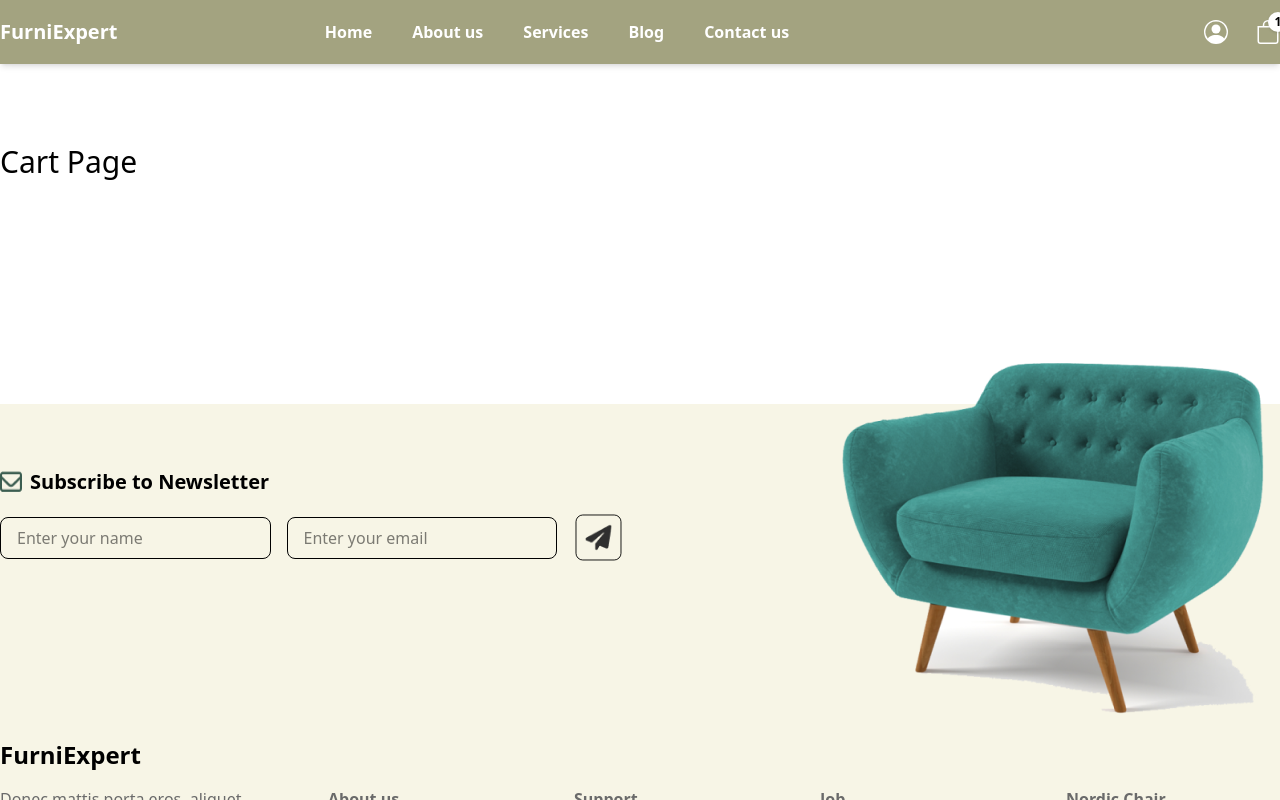
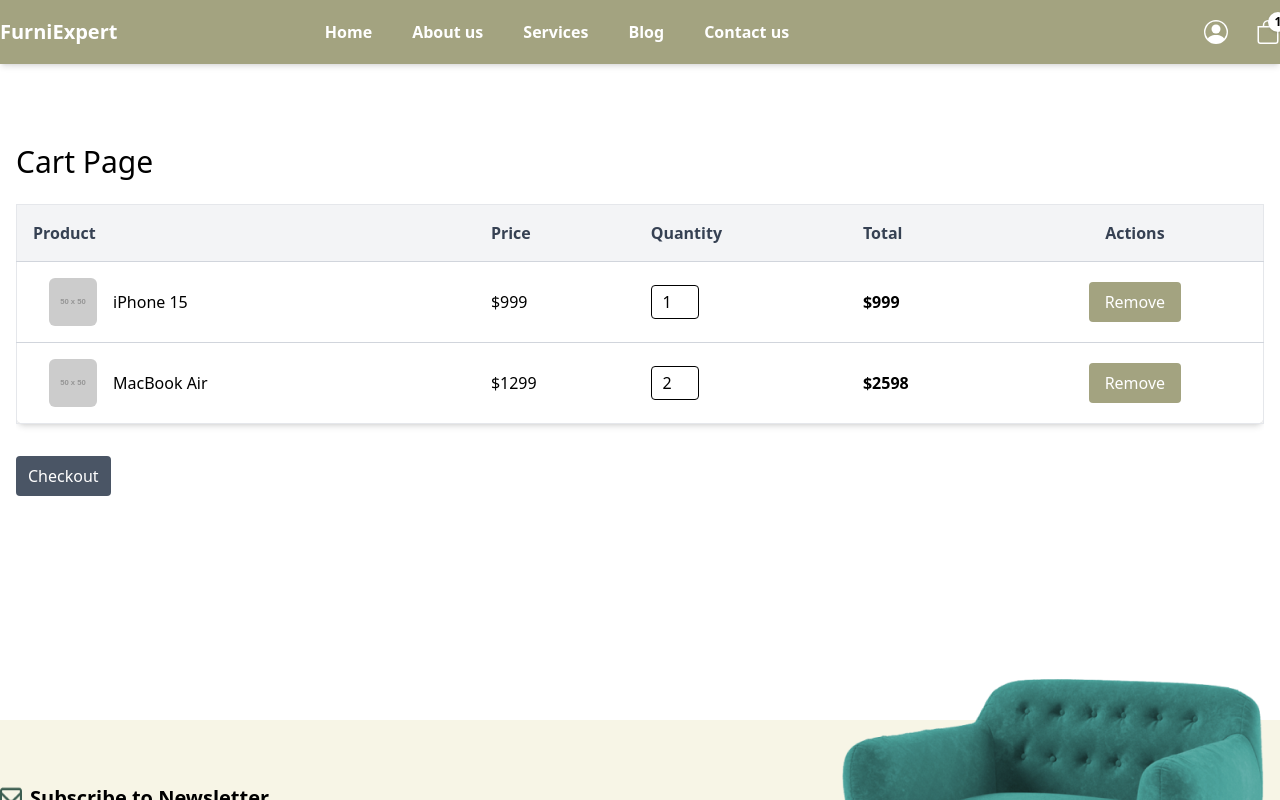
Before and after one commit to teddyvn2017/reactjs_bai3, a React (Vite) app: page /gio-hang in a window 1280 px wide. Shown: the top 800 px of the page. Built offline with nearby package versions, Linux system fonts and the light colour scheme.

Commit message:
kiểm tra page giỏ hàng

```diff
--- a/src/index.css
+++ b/src/index.css
@@ -12,7 +12,16 @@
       --mau_vien_xam: #c4c4c4;
       --mau_xanh:rgba(53,115,110,.3);
       --mau_xam_footer:#6a6a6a;
+      --mau_do:#a6171a;
     }
+}
+
+.bg__primary {
+    background-color: var(--mau_nen_primary);
+}
+
+.bg__vang_nhat {
+    background-color: var(--mau_vang_nhat);
 }
 
 .bg__header {
@@ -386,3 +395,8 @@
 .link__social:hover::after {
     width:100%;
 }
+
+/* Gio hang */
+.cart_remove {
+    background-color:var(--mau_do);
+}
--- a/src/pages/CartPage.jsx
+++ b/src/pages/CartPage.jsx
@@ -2,13 +2,63 @@
 import Layout from '../layouts/Layout';
 
 const CartPage = () => {
+
+  const cartItems = [
+    { id: 1, name: "iPhone 15", price: 999, quantity: 1, image: "https://placehold.co/50" },
+    { id: 2, name: "MacBook Air", price: 1299, quantity: 2, image: "https://placehold.co/50" },
+  ];
+
   return (
     <Layout>
-      <section className="mt-12 py-16">
-        <div className="grid container max-w-[1280px]">
-          <h2 className='text-3xl text-black'>Cart Page</h2>
-        </div>
-      </section>
+		<section className="mt-12 py-16">
+			<div className="grid container max-w-[1280px] mx-auto px-4">
+				<h2 className='text-3xl text-black mb-6'>Cart Page</h2>
+					<div className="overflow-x-auto">
+						<table className="w-full border border-gray-200 shadow-md rounded-lg">
+							<thead className="border-b">
+								<tr className="bg-gray-100 text-left text-gray-700">
+								<th className="p-4">Product</th>
+								<th className="p-4">Price</th>
+								<th className="p-4">Quantity</th>
+								<th className="p-4">Total</th>
+								<th className="p-4 text-center">Actions</th>
+								</tr>
+							</thead>
+							<tbody className="divide-y divide-gray-400 px-8">
+								{cartItems.map((item) => (
+								<tr key={item.id} className="border-t border-gray-300">
+									<td className="p-4 flex items-center space-x-4 px-8">
+										<img src={item.image} alt={item.name} className="w-12 h-12 rounded-md" />
+									<span>{item.name}</span>
+									</td>
+									<td className="p-4">${item.price}</td>
+									<td className="p-4">
+									<input
+										type="number"
+										min="1"
+										value={item.quantity}
+										className="w-12 border rounded p-1 text-center"
+									/>
+									</td>
+									<td className="p-4 font-semibold">${item.price * item.quantity}</td>
+									<td className="p-4 text-center">
+									<button className="bg__primary text-white px-4 py-2 rounded hover:bg__vang_nhat hover:cursor-pointer text-base">
+										Remove
+									</button>
+									</td>
+								</tr>
+								))}
+							</tbody>
+						</table>
+
+						<div className='flex justify-start mt-8'>
+							<button className="bg-gray-600 text-white px-3 py-2 rounded hover:bg-gray-500 hover:cursor-pointer">
+								Checkout
+							</button>
+						</div>
+					</div>
+			</div>
+		</section>
     </Layout>
   )
 }
```
